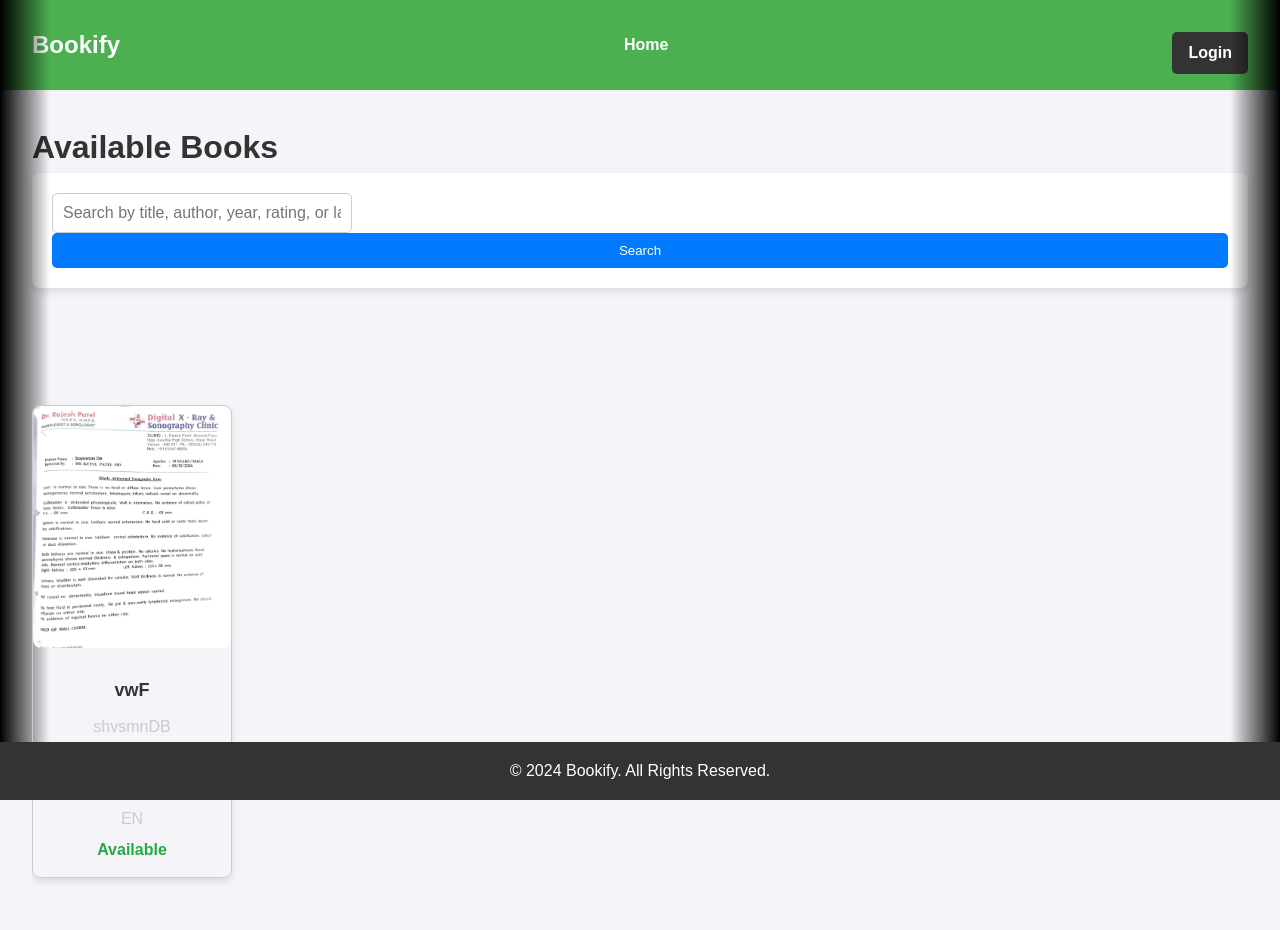
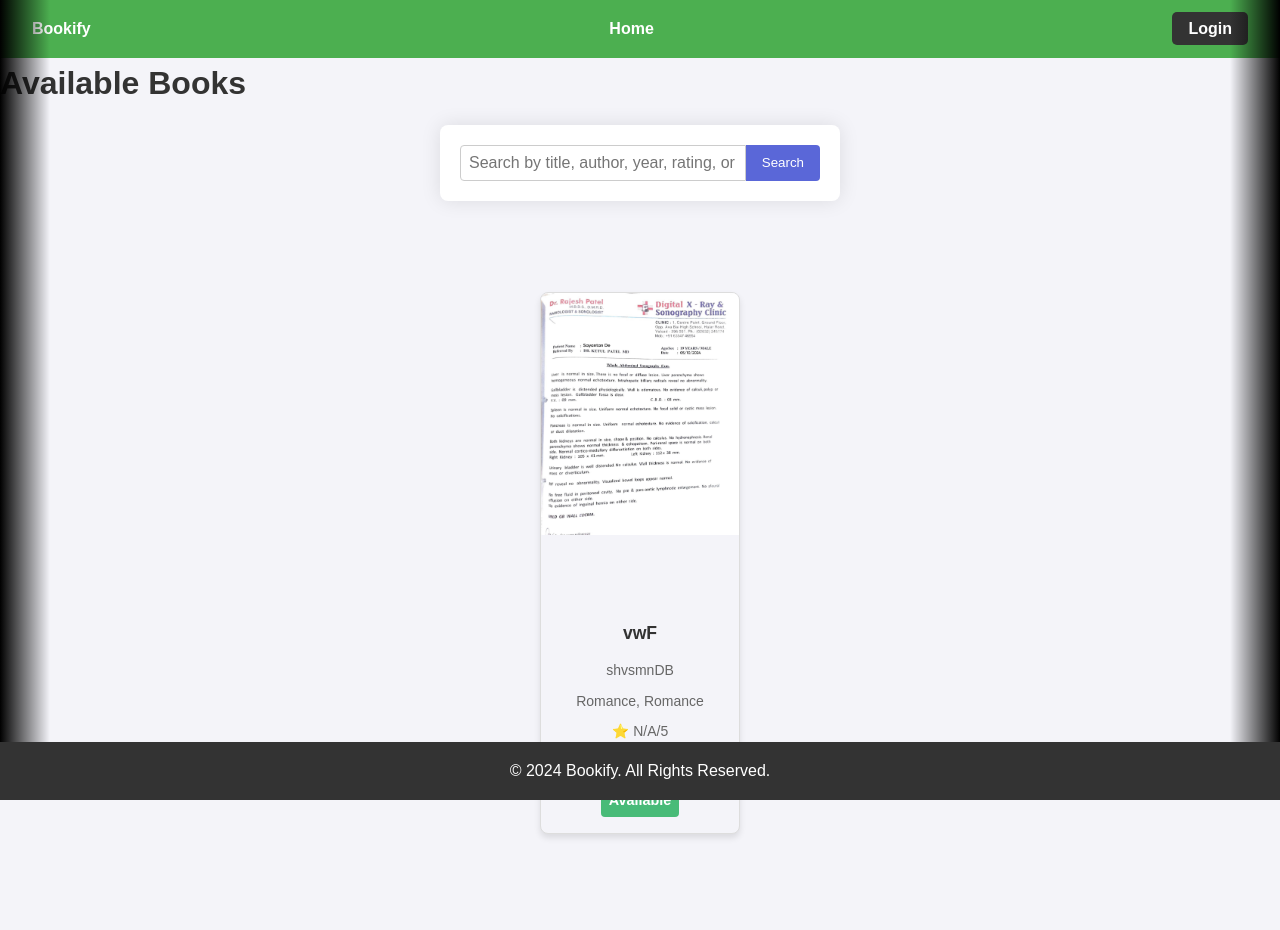
Before and after one commit to sayout-de003/Bookify-Library-, a Django app: page /books/ in a window 1280 px wide. After the commit the page ends 838 px from the top, so only its background shows below. Run offline with Django 5.2, Linux system fonts and the light colour scheme; data comes from the database, SQL or seed files in the repository.

Commit message:
Added bookdetail and fix the booklist interface

```diff
--- a/library/static/library/css/styles.css
+++ b/library/static/library/css/styles.css
@@ -21,9 +21,8 @@ body {
     padding: 1rem 2rem;
 }
 
-.logo a {
+.logo a, .nav-links a, .auth-links .btn {
     color: #fff;
-    font-size: 1.5rem;
     font-weight: bold;
     text-decoration: none;
 }
@@ -37,57 +36,31 @@ body {
     margin: 0 1rem;
 }
 
-.nav-links a {
+.auth-links .btn {
+    background-color: #333;
+    padding: 0.5rem 1rem;
+    border-radius: 5px;
+}
+
+/* Button Styles */
+.btn, .btn-primary {
+    padding: 0.5rem 1rem;
     color: #fff;
     text-decoration: none;
-    font-weight: bold;
+    border-radius: 5px;
+    transition: background-color 0.3s ease;
 }
 
-.auth-links .btn {
-    background-color: #333;
-    color: #fff;
-    padding: 0.5rem 1rem;
-    text-decoration: none;
-    border-radius: 5px;
-    font-weight: bold;
+.btn {
+    background-color: #4CAF50;
 }
 
-/* Main Content Styles */
-main {
-    padding: 2rem;
-}
-
-h1, h2, h3 {
-    color: #333;
-}
-
-/* Button Styling */
-.btn {
-    display: inline-block;
-    background-color: #4CAF50;
-    color: #fff;
-    padding: 0.5rem 1rem;
-    text-decoration: none;
-    border-radius: 5px;
-    margin-top: 1rem;
-    transition: background-color 0.3s ease;
+.btn-primary {
+    background-color: #007bff;
 }
 
 .btn:hover {
     background-color: #0056b3;
-}
-
-.btn-primary {
-    display: inline-block;
-    width: 100%;
-    padding: 10px;
-    font-size: 16px;
-    color: #fff;
-    background-color: #007bff;
-    border: none;
-    border-radius: 4px;
-    text-align: center;
-    cursor: pointer;
 }
 
 .btn-primary:hover {
@@ -112,22 +85,19 @@ footer {
         align-items: center;
         display: none;
     }
-
     .nav-links.active {
         display: flex;
     }
-
     .navbar {
         flex-direction: column;
     }
-
     .auth-links {
         margin-top: 1rem;
     }
 }
 
-/* Login Container Styles */
-.login-container {
+/* Login & Form Styles */
+.login-container, form {
     max-width: 400px;
     margin: 50px auto;
     padding: 20px;
@@ -136,39 +106,13 @@ footer {
     box-shadow: 0 0 20px rgba(0, 0, 0, 0.1);
 }
 
-h2 {
-    text-align: center;
-    color: #333;
-    margin-bottom: 30px;
+.form-group label {
+    font-weight: bold;
+    color: #555;
+    margin-bottom: 5px;
 }
 
-/* Form Styling */
-form {
-    display: flex;
-    flex-direction: column;
-    background-color: #fff;
-    padding: 20px;
-    border-radius: 8px;
-    box-shadow: 0 4px 8px rgba(0, 0, 0, 0.1);
-}
-
-.form-group {
-    margin-bottom: 20px;
-}
-
-label {
-    font-weight: bold;
-    margin-bottom: 5px;
-    color: #555;
-}
-
-input[type="text"],
-input[type="password"],
-input[type="email"],
-input[type="date"],
-input[type="file"],
-textarea,
-select {
+input[type="text"], input[type="password"], input[type="email"], input[type="date"], input[type="file"], textarea, select {
     width: 100%;
     padding: 10px;
     border: 1px solid #ddd;
@@ -176,65 +120,44 @@ select {
     font-size: 16px;
 }
 
-input:focus,
-textarea:focus,
-select:focus {
+input:focus, textarea:focus, select:focus {
     outline: none;
     border-color: #80bdff;
     box-shadow: 0 0 5px rgba(0, 123, 255, 0.25);
 }
 
-/* Register Link Styling */
-.register-link {
-    text-align: center;
-    margin-top: 20px;
-}
-
-.register-link a {
-    color: #007bff;
-    text-decoration: none;
-}
-
-.register-link a:hover {
-    text-decoration: underline;
-}
-
 /* Book List Styles */
-.book-list {
+.book-slider {
     display: flex;
     flex-wrap: wrap;
-    gap: 20px;
-}
-
-.book-slider {
-    display: flex;
-    overflow-x: auto;
-    padding: 20px 0;
-    gap: 20px;
-    scroll-behavior: smooth;
-}
-
-.book-slider::-webkit-scrollbar {
-    display: none;
+    gap: 16px;
+    justify-content: center;
+    padding: 20px;
 }
 
 .book-card {
-    min-width: 200px;
+    width: 200px;
+    background-color: #fff;
     border: 1px solid #ddd;
     border-radius: 8px;
     overflow: hidden;
-    box-shadow: 0 4px 6px rgba(0, 0, 0, 0.1);
-    transition: transform 0.3s ease, box-shadow 0.3s ease;
+    box-shadow: 0 4px 8px rgba(0, 0, 0, 0.2);
+    transition: transform 0.3s ease;
 }
 
 .book-card:hover {
-    transform: scale(1.1);
-    box-shadow: 0 8px 15px rgba(0, 0, 0, 0.3);
+    transform: scale(1.05);
+}
+
+.book-card-image {
+    width: 100%;
+    height: 300px;
+    overflow: hidden;
 }
 
 .book-card-image img {
     width: 100%;
-    border-radius: 8px;
+    height: 100%;
     object-fit: cover;
 }
 
@@ -249,13 +172,9 @@ select:focus {
     margin: 10px 0;
 }
 
-.book-author,
-.book-genre,
-.book-language,
-.book-rating,
-.book-availability {
-    margin: 5px 0;
-    color: #ccc;
+.book-author, .book-genre, .book-language, .book-rating, .book-availability {
+    font-size: 14px;
+    color: #555;
 }
 
 .book-availability.available {
@@ -266,7 +185,32 @@ select:focus {
     color: #dc3545; /* Red */
 }
 
-/* Gradient Overlay on Slider */
+/* Search Bar Styles */
+.search-bar {
+    margin-bottom: 20px;
+}
+
+.search-bar input[type="text"] {
+    width: 300px;
+    padding: 10px;
+    border: 1px solid #ccc;
+    border-radius: 5px;
+}
+
+.search-bar button {
+    padding: 10px;
+    background-color: #007bff;
+    color: white;
+    border: none;
+    border-radius: 5px;
+    cursor: pointer;
+}
+
+.search-bar button:hover {
+    background-color: #0056b3;
+}
+
+/* Gradient Overlay on Book Slider */
 .book-slider::before, .book-slider::after {
     content: '';
     position: absolute;
@@ -285,82 +229,3 @@ select:focus {
     right: 0;
     background: linear-gradient(to left, #000 0%, rgba(0, 0, 0, 0) 100%);
 }
-
-/* CSS for Image Styling */
-.book-card-image {
-    width: 100%;
-    height: 250px;
-    overflow: hidden;
-}
-
-.book-card-image img {
-    width: 100%;
-    height: 100%;
-    object-fit: cover; /* Ensures the image covers the container without distortion */
-    display: block;
-}
-
-.book-slider {
-    display: flex;
-    flex-wrap: wrap;
-    gap: 20px; /* Space between cards */
-}
-
-.book-card {
-    border: 1px solid #ccc;
-    border-radius: 8px;
-    overflow: hidden;
-    width: 200px; /* Adjust width as needed */
-    position: relative;
-    transition: transform 0.2s ease;
-}
-
-.book-card:hover {
-    transform: scale(1.05); /* Zoom effect on hover */
-}
-
-.book-card-image img {
-    width: 100%;
-    height: auto;
-}
-
-.book-info {
-    padding: 10px;
-}
-
-.book-availability {
-    font-weight: bold;
-    margin-top: 5px;
-}
-
-.available {
-    color: green;
-}
-
-.not-available {
-    color: red;
-}
-
-.search-bar {
-    margin-bottom: 20px;
-}
-
-.search-bar input[type="text"] {
-    width: 300px; /* Adjust input width */
-    padding: 10px;
-    border: 1px solid #ccc;
-    border-radius: 5px;
-}
-
-.search-bar button {
-    padding: 10px;
-    background-color: #007bff;
-    color: white;
-    border: none;
-    border-radius: 5px;
-    cursor: pointer;
-}
-
-.search-bar button:hover {
-    background-color: #0056b3; /* Darker blue on hover */
-}
--- a/library/templates/library/base.html
+++ b/library/templates/library/base.html
@@ -5,7 +5,9 @@
     <meta charset="UTF-8">
     <meta name="viewport" content="width=device-width, initial-scale=1.0">
     <title>{% block title %}Bookify Library Management System{% endblock %}</title>
+
     <link rel="stylesheet" href="{% static 'library/css/styles.css' %}">
+    {% load static %}
 </head>
 <body>
     <header>
--- a/library/templates/library/book_list.html
+++ b/library/templates/library/book_list.html
@@ -1,3 +1,4 @@
+
 {% extends 'library/base.html' %}
 {% load static %}
 
@@ -9,19 +10,14 @@
     <form method="GET" class="search-bar">
         <input type="text" name="q" value="{{ query }}" placeholder="Search by title, author, year, rating, or language...">
         <button type="submit">Search</button>
-
-
     </form>
     <br>
     <br>
-            <br>
-
-
 </header>
 
 <div class="book-slider">
     {% for book in books %}
-        <div class="book-card">
+    <a href="{% url 'book_detail' book.id %}" class="book-card">
         <div class="book-card-image">
             <img src="{{ book.book_image.url }}" alt="{{ book.title }}">
         </div>
@@ -35,9 +31,115 @@
                 {{ book.available|yesno:"Available, Not Available" }}
             </p>
         </div>
-        </div>
+    </a>
     {% empty %}
     <p>No books available.</p>
     {% endfor %}
 </div>
+
+<style>
+    /* Basic styling for the header and form */
+
+
+    .search-bar {
+        margin-top: 1rem;
+        display: flex;
+    }
+
+    .search-bar input[type="text"] {
+        padding: 0.5rem;
+        border: 1px solid #ccc;
+        border-radius: 4px 0 0 4px;
+    }
+
+    .search-bar button {
+        padding: 0.5rem 1rem;
+        border: none;
+        background-color: #5a67d8;
+        color: white;
+        border-radius: 0 4px 4px 0;
+        cursor: pointer;
+    }
+
+    .search-bar button:hover {
+        background-color: #434190;
+    }
+
+    /* Flexbox container for the book slider */
+    .book-slider {
+        display: flex;
+        flex-wrap: wrap;
+        justify-content: center;
+        gap: 1.5rem;
+    }
+
+    /* Styling each book card */
+    .book-card {
+        display: flex;
+        flex-direction: column;
+        width: 200px;
+        background-color: #f4f4f9;
+        border: 1px solid #ddd;
+        border-radius: 8px;
+        overflow: hidden;
+        box-shadow: 0 4px 6px rgba(0, 0, 0, 0.1);
+        transition: transform 0.3s, box-shadow 0.3s;
+        text-decoration: none;
+        color: inherit;
+    }
+
+    .book-card:hover {
+        transform: translateY(-8px);
+        box-shadow: 0 8px 16px rgba(0, 0, 0, 0.2);
+    }
+
+    /* Image container within each book card */
+    .book-card-image img {
+        width: 100%;
+        height: auto;
+        display: block;
+    }
+
+    /* Book info styling */
+    .book-info {
+        padding: 1rem;
+        display: flex;
+        flex-direction: column;
+        align-items: center;
+        text-align: center;
+    }
+
+    .book-title {
+        font-size: 1.1rem;
+        font-weight: bold;
+        margin-bottom: 0.5rem;
+    }
+
+    .book-author,
+    .book-genre,
+    .book-rating,
+    .book-language {
+        margin: 0.25rem 0;
+        color: #666;
+    }
+
+    .book-availability {
+        margin-top: 0.5rem;
+        padding: 0.3rem 0.5rem;
+        border-radius: 4px;
+        font-weight: bold;
+        font-size: 0.9rem;
+    }
+
+    .book-availability.available {
+        background-color: #48bb78;
+        color: white;
+    }
+
+    .book-availability.not-available {
+        background-color: #e53e3e;
+        color: white;
+    }
+    </style>
+
 {% endblock %}
--- a/library/urls.py
+++ b/library/urls.py
@@ -7,5 +7,6 @@ urlpatterns = [
     path('register/', views.register, name='register'),
     path('login/', views.login_view, name='login'),
     path('logout/', views.logout_view, name='logout'),
+    path('books/<int:book_id>/', views.book_detail, name='book_detail'),
     # Add other URL patterns here
 ]
--- a/library/views.py
+++ b/library/views.py
@@ -1,4 +1,4 @@
-from django.shortcuts import render
+from django.shortcuts import render, get_object_or_404
 from .models import Book
 from django.shortcuts import render, redirect
 from django.contrib.auth import login, authenticate
@@ -7,7 +7,7 @@ from django.contrib.auth.decorators import login_required
 from django.contrib import messages
 from .models import Book
 from django.db import models
-
+from django.shortcuts import get_object_or_404, render
 
 # views.py
 from django.shortcuts import render, redirect
@@ -82,3 +82,7 @@ def book_list(request):
         books = Book.objects.all()
 
     return render(request, 'library/book_list.html', {'books': books, 'query': query})
+
+def book_detail(request, book_id):
+    book = get_object_or_404(Book, id=book_id)
+    return render(request, 'library/book_detail.html', {'book': book})
```
Also changed, not shown: library/templates/library/book_detail.html (added, +22 -0 lines), book/media/book_images/final_1.jpg (added), 1 other file. Lines whose indentation alone changed are shown as unchanged.
